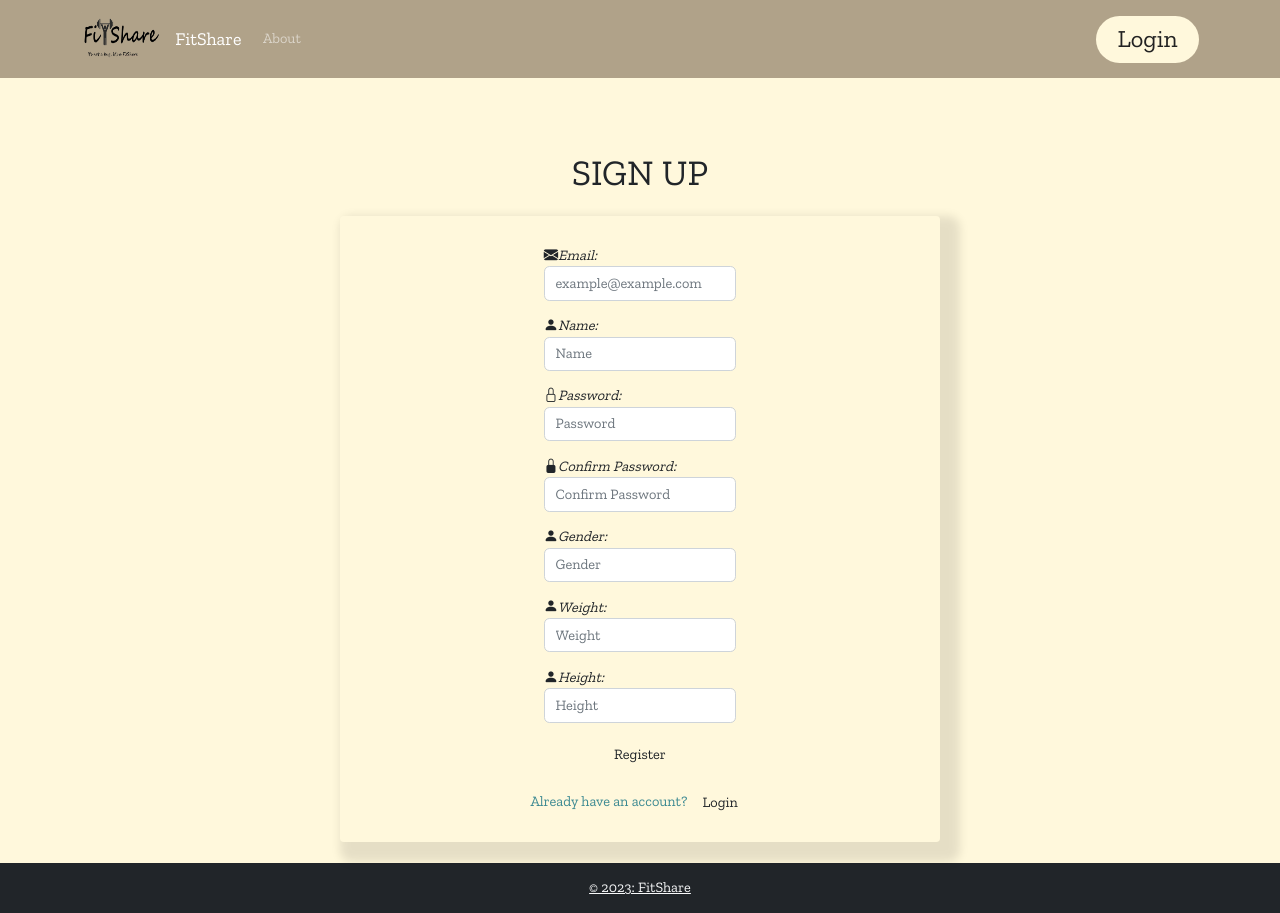
After one commit to finziamit/FitShare, a Django app: template fitShareApp/templates/signup.html in a window 1280 px wide. The commit adds this page. Run offline with Django 4.2, Linux system fonts and the light colour scheme; the template is opened without the code that fills it: values that come from a table or form of the project are taken from there, others are empty; some libraries are stand-ins or nearby versions.

Commit message:
Add signup page Add about page

```diff
--- a/FitShare/urls.py
+++ b/FitShare/urls.py
@@ -24,7 +24,7 @@ urlpatterns = [
     path('add_training_program/', views.add_training_program, name="add_training_program"),
     path('edit_training_program/', views.edit_training_program, name="edit_training_program"),
     path('delete_training_program/', views.delete_training_program, name="delete_training_program"),
-    path('signup/', views.sign_up, name='signup'),
+    path('signup/', views.signup, name='signup'),
     path('login_user/', views.login_user, name="login_user"),
     path('logout_user/', views.logout_user, name="logout_user"),
     path('show_program/<str:program_pk>', views.show_program, name="show_program"),
--- a/fitShareApp/forms.py
+++ b/fitShareApp/forms.py
@@ -43,15 +43,3 @@ class EditTrainingProgramForm(forms.ModelForm):
     class Meta:
         model = Training_Program
         fields = ('excercises',)
-
-
-class UserForm(forms.ModelForm):
-    class Meta:
-        model = Custom_user
-        fields = ('password', 'email')
-
-
-class CustomUserForm(forms.ModelForm):
-    class Meta:
-        model = User
-        fields = ('name',)
--- /dev/null
+++ b/fitShareApp/static/css/signup.css
@@ -0,0 +1,52 @@
+form {
+    display: flex;
+    flex-direction: column;
+    align-items: center;
+  }
+
+  .signup-form {
+    overflow: hidden;
+    position: relative;
+    max-width: 600px;
+    margin: auto;
+    border-radius: 4px;
+    box-shadow: 10px 10px 10px 10px rgba(0, 0, 0, 0.1);
+  }
+
+  .form-group {
+    padding: 0.5rem 0.5rem 0.5rem 0.5rem;
+  }
+
+  .content-container {
+    display: flex;
+    align-items: center;
+    justify-content: center;
+    height: 10vh;
+  }
+
+  /*ADDING POPOUT MESSAGE FOR FORM OUTPUT*/
+  .messages {
+    position: relative;
+    padding: 0;
+    margin: 0;
+    list-style: none;
+  }
+
+  .messages li {
+    padding: 10px;
+    margin: 10px 0;
+    color: white;
+    background-color: #d20a0a;
+    animation: popout 0.5s ease-in-out;
+    animation-fill-mode: forwards; /*END STATE*/
+  }
+
+  /* Keyframes for the animation */
+  @keyframes popout {
+    0% {
+      transform: scale(0); /* START */
+    }
+    100% {
+      transform: scale(1); /* END */
+    }
+  }
--- a/fitShareApp/templates/login_user.html
+++ b/fitShareApp/templates/login_user.html
@@ -1,7 +1,7 @@
 {% extends 'base.html' %}
 {% load static %}
 {% block content %}
-<haed>
+<head>
     <link rel="stylesheet" type="text/css" href="{% static 'css/login.css' %}"/>
 	<link rel="stylesheet" href="https://use.fontawesome.com/releases/v5.6.1/css/all.css" integrity="sha384-gfdkjb5BdAXd+lj+gudLWI+BXq4IuLW5IT+brZEZsLFm++aCMlF1V92rMkPaX4PP" crossorigin="anonymous">
 </head>
@@ -16,7 +16,7 @@
         <div class="d-flex justify-content-center h-100">
             <div class="user_card">
                 <div class="d-flex justify-content-center form_container">
-                    <form method="POST" action="">
+                    <form method="POST" action="{% url 'login_user' %}">
                         {% csrf_token %}
                         <div class="input-group mb-3">
                             <div class="input-group-append">
--- /dev/null
+++ b/fitShareApp/templates/signup.html
@@ -0,0 +1,75 @@
+{% extends "base.html" %} {% block content %} {% load static %}
+<head>
+  <link rel="stylesheet" type="text/css" href="{% static 'css/signup.css' %}" />
+  <link rel="stylesheet" type="text/css" href="{% static 'css/home_page.css' %}" />
+
+    <!-- Bootstrap Font Icon CSS -->
+    <link rel="stylesheet" href=
+"https://cdn.jsdelivr.net/npm/bootstrap-icons@1.5.0/font/bootstrap-icons.css" />
+</head>
+
+
+<div class="content-container">
+    <h1>
+      <!-- Green highlight effect -->
+      <span class="highlight">SIGN UP</span>
+      <br />
+    </h1>
+</div>
+<div class="signup-form ">
+  <form method="POST" class="register-form">
+    {% csrf_token %}
+    <br />
+    <div class="form-group">
+      <label for="email">
+        <i class="bi bi-envelope-fill">Email: {{ register_form.email }}</i>
+      </label>
+    </div>
+    <div class="form-group">
+      <label for="name">
+        <i class="bi bi-person-fill">Name: {{ register_form.name }}</i>
+      </label>
+    </div>
+    <div class="form-group">
+      <label for="password">
+        <i class="bi bi-lock">Password: {{ register_form.password }}</i>
+      </label>
+    </div>
+    <div class="form-group">
+      <label for="password">
+        <i class="bi bi-lock-fill">Confirm Password: {{ register_form.password_confirm}}</i>
+      </label>
+    </div>
+    <div class="form-group">
+        <label for="gender">
+          <i class="bi bi-person-fill">Gender: {{ register_form.gender }}</i>
+        </label>
+      </div>
+      <div class="form-group">
+        <label for="weight">
+          <i class="bi bi-person-fill">Weight: {{ register_form.weight }}</i>
+        </label>
+      </div>
+      <div class="form-group">
+        <label for="height">
+          <i class="bi bi-person-fill">Height: {{ register_form.height }}</i>
+        </label>
+      </div>
+    <div class="form-group">
+      <button class="btn" type="submit">Register</button>
+    </div>
+    <div class="form-group">
+      <p class="text-center">
+        Already have an account? <a class="btn" href="/login">Login</a>
+      </p>
+    </div>
+  </form>
+{% if registration_attempt %}
+    <ul class="messages">
+        {% for message in messages %}
+            <li{% if message.tags %} class="{{ message.tags }}"{% endif %}>{{ message }}</li>
+        {% endfor %}
+    </ul>
+{% endif %}
+</div>
+{% endblock %}
```
Also changed, not shown: fitShareApp/templates/about.html (added, +14 -0 lines), fitShareApp/views.py (+29 -6 lines).
